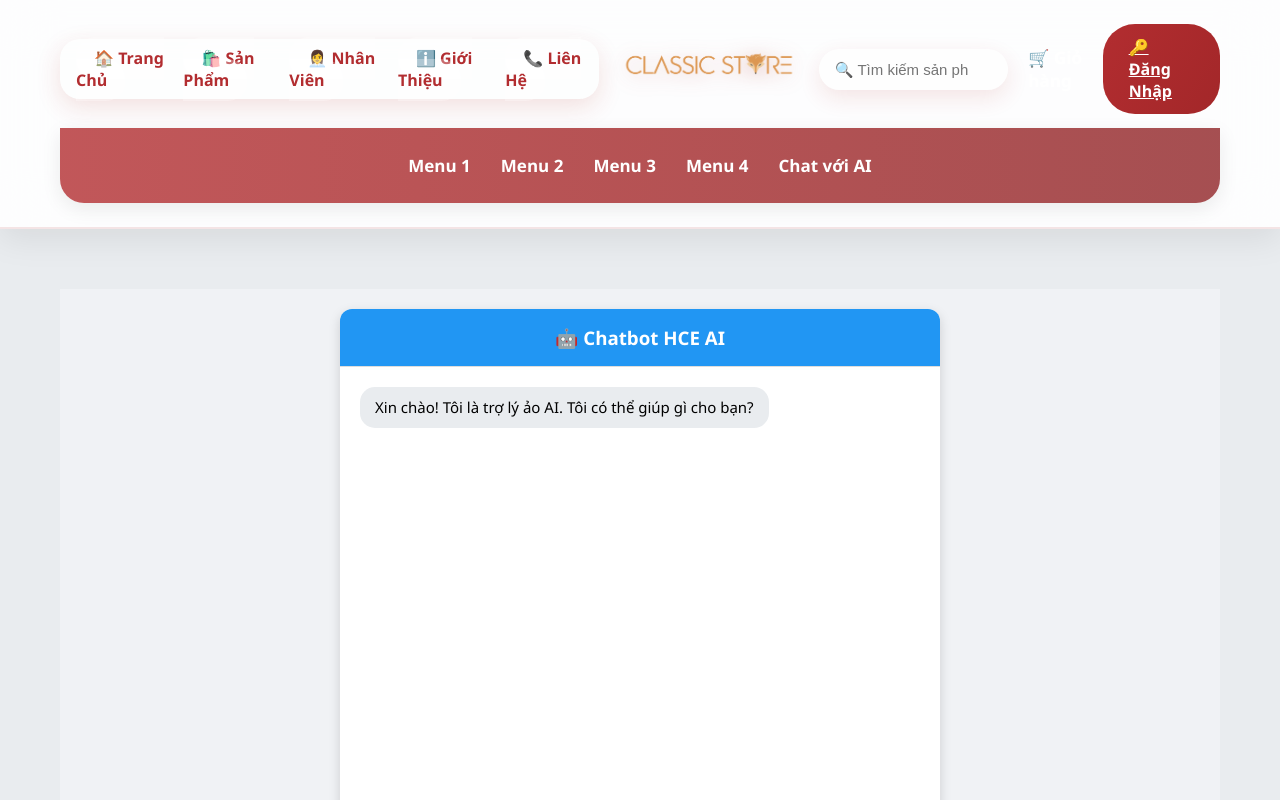
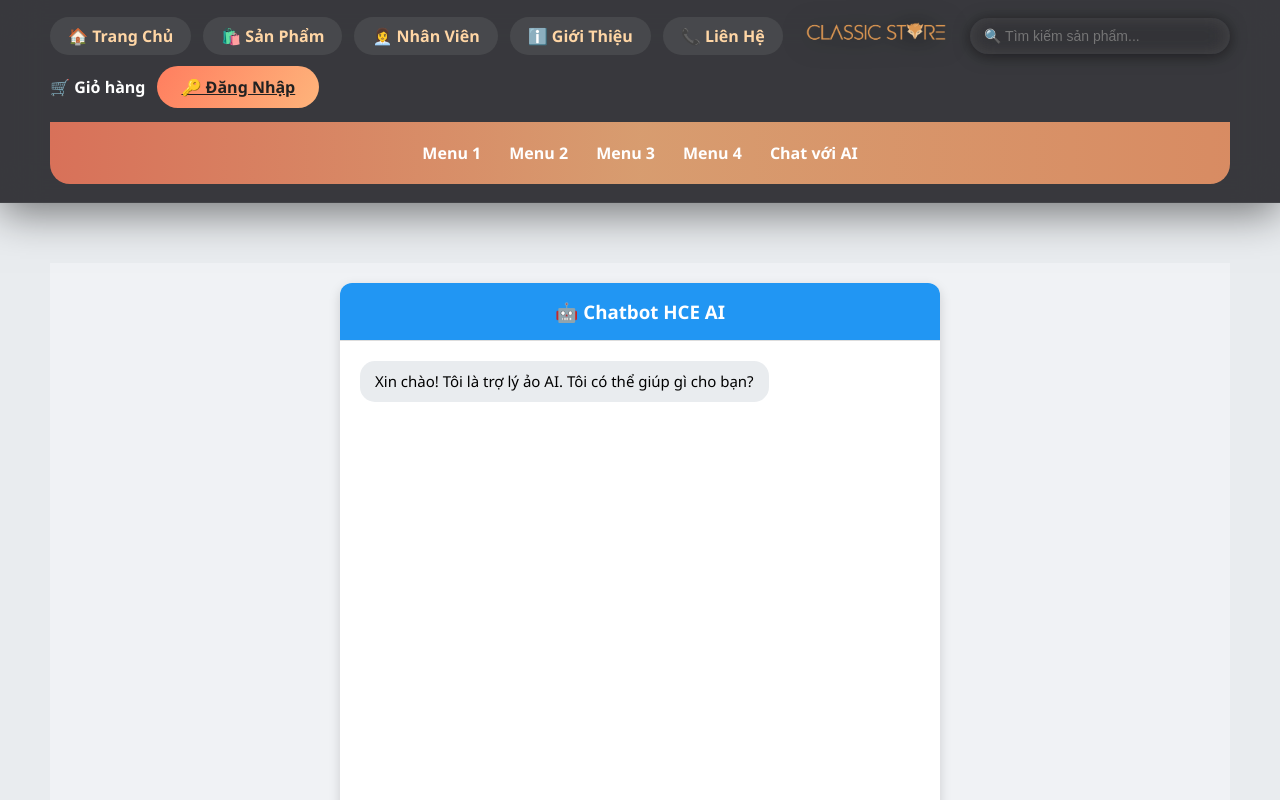
Before and after one commit to nguyenduythien5067-jpg/Bai_Giua_Ki_Thu5, a React (Create React App) app: page /chat in a window 1280 px wide. Shown: the top 800 px of the page. Built offline with nearby package versions, Linux system fonts and the light colour scheme; a web font is replaced by a local one.

Commit message:
layout.css

```diff
--- a/src/assets/css/layout.css
+++ b/src/assets/css/layout.css
@@ -1,85 +1,43 @@
+/* ================= Reset & Body ================= */
 * {
   margin: 0;
   padding: 0;
   box-sizing: border-box;
 }
 body {
-  font-family: system-ui, sans-serif;
-  background: linear-gradient(180deg, #fff8f9, #fff);
-  color: #222;
+  font-family: "Segoe UI", system-ui, sans-serif;
+  background: linear-gradient(180deg, #121214, #1c1c1e);
+  color: #eee;
   scroll-behavior: smooth;
 }
 
-/* Header */
+/* ================= Header ================= */
 .header {
-  background: rgba(255, 255, 255, 0.9);
-  backdrop-filter: blur(28px);
-  box-shadow: 0 10px 32px rgba(0, 0, 0, 0.08);
-  padding: 24px 60px;
+  background: rgba(25, 25, 30, 0.85);
+  backdrop-filter: blur(20px);
+  box-shadow: 0 10px 40px rgba(0, 0, 0, 0.5);
+  padding: 18px 50px;
   position: sticky;
   top: 0;
   z-index: 200;
-  border-bottom: 2px solid rgba(178, 45, 48, 0.12);
-  transition: all 0.35s ease;
+  border-bottom: 1px solid rgba(255, 255, 255, 0.05);
   display: flex;
   flex-direction: column;
   gap: 14px;
+  transition: all 0.35s ease;
 }
 .header.shrink {
-  padding: 12px 60px;
-  box-shadow: 0 6px 22px rgba(178, 45, 48, 0.14);
-}
-.fade-in {
-  opacity: 0;
-  animation: fadeInSlide 1s forwards;
-}
-@keyframes fadeInSlide {
-  from {
-    opacity: 0;
-    transform: translateY(20px);
-  }
-  to {
-    opacity: 1;
-    transform: translateY(0);
-  }
+  padding: 10px 30px;
+  box-shadow: 0 6px 28px rgba(0, 0, 0, 0.5);
 }
 
+/* Header Top */
 .header-top {
   display: flex;
   justify-content: space-between;
   align-items: center;
-  gap: 20px;
-}
-
-/* Menu-left */
-.menu-left {
-  background: rgba(255, 255, 255, 0.15);
-  backdrop-filter: blur(18px);
-  border-radius: 20px;
-  padding: 8px 16px;
-  display: flex;
+  flex-wrap: wrap;
   gap: 12px;
-  box-shadow: 0 8px 24px rgba(178, 45, 48, 0.15);
-}
-.nav-list {
-  display: flex;
-  gap: 16px;
-  list-style: none;
-}
-.nav-link {
-  text-decoration: none;
-  color: #b22d30;
-  font-weight: 600;
-  padding: 10px 18px;
-  border-radius: 20px;
-  transition: all 0.35s ease;
-  background: rgba(255, 255, 255, 0.3);
-}
-.nav-link:hover {
-  background: linear-gradient(135deg, #b22d30, #a32729);
-  color: #fff;
-  transform: translateY(-3px) scale(1.05);
-  box-shadow: 0 12px 28px rgba(178, 45, 48, 0.35);
 }
 
 /* Logo */
@@ -88,92 +46,116 @@ body {
   text-align: center;
 }
 .logo {
-  width: 180px;
+  width: 150px;
   cursor: pointer;
-  transition: transform 0.55s ease, filter 0.45s ease;
-  filter: drop-shadow(0 3px 10px rgba(178, 45, 48, 0.32));
+  transition: transform 0.35s ease, filter 0.35s ease;
+  filter: drop-shadow(0 2px 12px rgba(0, 0, 0, 0.7));
 }
 .logo:hover {
-  transform: scale(1.16);
-  filter: drop-shadow(0 12px 28px rgba(178, 45, 48, 0.48));
+  transform: scale(1.12);
+  filter: drop-shadow(0 10px 24px rgba(255, 255, 255, 0.3));
 }
 
-/* Search */
+/* Nav Menu */
+.menu-left {
+  display: flex;
+  gap: 12px;
+  flex-wrap: wrap;
+}
+.nav-list {
+  display: flex;
+  gap: 12px;
+  list-style: none;
+  flex-wrap: wrap;
+}
+.nav-link {
+  text-decoration: none;
+  color: #ffd6a5;
+  font-weight: 600;
+  padding: 8px 18px;
+  border-radius: 20px;
+  background: rgba(255, 255, 255, 0.08);
+  transition: all 0.3s ease;
+}
+.nav-link:hover {
+  background: linear-gradient(135deg, #ff7e5f, #feb47b);
+  color: #fff;
+  transform: translateY(-2px) scale(1.05);
+  box-shadow: 0 8px 22px rgba(255, 126, 95, 0.4);
+}
+
+/* Search Box */
 .search-box {
   position: relative;
-  width: 280px;
+  width: 260px;
 }
 .search-input {
   width: 100%;
-  padding: 12px 40px 12px 16px;
+  padding: 10px 36px 10px 14px;
   border-radius: 30px;
   border: none;
-  background: rgba(255, 255, 255, 0.25);
-  backdrop-filter: blur(15px);
-  font-size: 15px;
-  color: #222;
-  box-shadow: 0 8px 22px rgba(178, 45, 48, 0.12);
-  transition: all 0.35s ease;
+  background: rgba(255, 255, 255, 0.08);
+  backdrop-filter: blur(12px);
+  font-size: 14px;
+  color: #eee;
+  box-shadow: 0 2px 16px rgba(0, 0, 0, 0.5);
+  transition: all 0.3s ease;
 }
 .search-input:focus {
   outline: none;
-  box-shadow: 0 10px 28px rgba(178, 45, 48, 0.32);
-  background: rgba(255, 255, 255, 0.35);
+  background: rgba(255, 255, 255, 0.12);
+  box-shadow: 0 6px 28px rgba(255, 255, 255, 0.2);
 }
 .suggestions-list {
   position: absolute;
-  top: 100%;
+  top: 110%;
   left: 0;
   right: 0;
-  background: rgba(255, 255, 255, 0.25);
-  backdrop-filter: blur(18px);
-  border-radius: 18px;
-  box-shadow: 0 12px 28px rgba(178, 45, 48, 0.25);
-  margin-top: 10px;
-  max-height: 220px;
+  background: rgba(40, 40, 45, 0.95);
+  backdrop-filter: blur(16px);
+  border-radius: 14px;
+  margin-top: 6px;
+  max-height: 200px;
   overflow-y: auto;
-  transition: all 0.35s ease;
+  transition: all 0.25s ease;
 }
 .suggestion-item {
-  padding: 12px 18px;
+  padding: 10px 16px;
   cursor: pointer;
-  border-radius: 14px;
-  transition: all 0.35s ease;
+  border-radius: 12px;
+  transition: all 0.25s ease;
 }
 .suggestion-item:hover,
 .suggestion-item.highlight {
-  background: linear-gradient(120deg, #b22d30, #a32729);
+  background: linear-gradient(120deg, #ff7e5f, #feb47b);
   color: #fff;
-  transform: scale(1.02);
-  box-shadow: 0 6px 20px rgba(178, 45, 48, 0.32);
+  transform: scale(1.03);
 }
 
 /* User / Cart */
 .user-cart {
   display: flex;
   align-items: center;
-  gap: 16px;
+  gap: 12px;
 }
 .cart-link {
-  text-decoration: none;
   font-weight: 600;
-  color: #b22d30;
-  padding: 6px 18px;
-  border-radius: 30px;
-  background: rgba(255, 255, 255, 0.7);
-  transition: all 0.35s ease;
+  color: #ffd6a5;
+  padding: 6px 16px;
+  border-radius: 28px;
+  background: rgba(255, 255, 255, 0.08);
+  transition: all 0.3s ease;
 }
 .cart-link:hover {
-  background: linear-gradient(120deg, #b22d30, #a32729);
+  background: linear-gradient(120deg, #ff7e5f, #feb47b);
   color: #fff;
-  transform: scale(1.06);
 }
 .login-link,
 .logout-btn {
-  background: linear-gradient(120deg, #b22d30, #a32729);
-  color: #fff;
-  padding: 12px 26px;
-  border-radius: 32px;
+  background: linear-gradient(120deg, #ff7e5f, #feb47b);
+  color: #222;
+  padding: 10px 24px;
+  border-radius: 28px;
   font-weight: 600;
   border: none;
   cursor: pointer;
@@ -182,34 +164,32 @@ body {
 .login-link:hover,
 .logout-btn:hover {
   transform: translateY(-2px) scale(1.06);
-  box-shadow: 0 8px 26px rgba(178, 45, 48, 0.38);
+  box-shadow: 0 8px 26px rgba(255, 126, 95, 0.35);
 }
 
-/* Menubar */
+/* ================= Menubar ================= */
 .menubar {
-  background: linear-gradient(90deg, #b22d30cc, #a32729cc, #8f2326cc);
-  padding: 18px 60px;
+  background: linear-gradient(90deg, #ff7e5fcc, #feb47bcc, #ff9f6bcc);
+  padding: 14px 50px;
   display: flex;
   justify-content: center;
-  gap: 30px;
-  border-radius: 0 0 24px 24px;
-  box-shadow: 0 6px 20px rgba(0, 0, 0, 0.08);
+  gap: 28px;
+  border-radius: 0 0 20px 20px;
   flex-wrap: wrap;
-  transition: all 0.35s ease;
 }
 .menu-item {
   color: #fff;
   text-decoration: none;
   font-weight: 600;
-  font-size: 17px;
+  font-size: 16px;
   position: relative;
-  padding: 8px 0;
+  padding: 6px 0;
   transition: all 0.35s ease;
 }
 .menu-item::after {
   content: "";
   position: absolute;
-  bottom: -4px;
+  bottom: -3px;
   left: 0;
   width: 0;
   height: 2px;
@@ -220,91 +200,86 @@ body {
   width: 100%;
 }
 .menu-item:hover {
-  transform: translateY(-3px) scale(1.05);
-  text-shadow: 0 0 12px #fff;
-  box-shadow: 0 0 20px rgba(255, 255, 255, 0.3);
+  transform: translateY(-2px) scale(1.05);
+  text-shadow: 0 0 8px #fff;
 }
 
-/* Main content */
+/* ================= Main Content ================= */
 .main-content {
   display: grid;
   grid-template-columns: repeat(auto-fit, minmax(260px, 1fr));
-  gap: 36px;
-  padding: 60px 60px;
+  gap: 28px;
+  padding: 60px 50px;
 }
 .card {
-  background: rgba(255, 255, 255, 0.85);
-  backdrop-filter: blur(18px);
-  border-radius: 26px;
-  box-shadow: 0 14px 36px rgba(178, 45, 48, 0.22);
-  padding: 28px;
-  transition: transform 0.45s ease, box-shadow 0.45s ease;
-  opacity: 0;
-  animation: fadeInSlide 1s forwards;
+  display: flex;
+  flex-direction: column;
+  background: rgba(50, 50, 55, 0.65);
+  backdrop-filter: blur(22px);
+  border-radius: 20px;
+  box-shadow: 0 12px 40px rgba(0, 0, 0, 0.5);
+  padding: 24px;
+  transition: transform 0.35s ease, box-shadow 0.35s ease, background 0.35s ease;
 }
 .card:hover {
-  transform: translateY(-12px) scale(1.08);
-  box-shadow: 0 22px 42px rgba(178, 45, 48, 0.32);
+  transform: translateY(-12px) scale(1.06);
+  box-shadow: 0 24px 48px rgba(255, 126, 95, 0.35);
+  background: rgba(50, 50, 55, 0.8);
 }
 .card img {
   width: 100%;
-  border-radius: 20px;
-  margin-bottom: 22px;
-  transition: transform 0.45s ease;
-}
-.card img:hover {
-  transform: scale(1.1);
+  height: 180px;
+  object-fit: cover;
+  border-radius: 16px;
+  margin-bottom: 16px;
 }
 .card h3 {
-  font-size: 20px;
-  font-weight: 700;
-  margin-bottom: 14px;
-  color: #b22d30;
+  font-size: 18px;
+  color: #ffb997;
+  margin-bottom: 10px;
 }
 .card p {
-  font-size: 15px;
-  color: #555;
-  margin-bottom: 10px;
+  font-size: 14px;
+  color: #ccc;
+  margin-bottom: 12px;
+  flex-grow: 1;
 }
 .buy-btn {
-  background: linear-gradient(120deg, #b22d30, #a32729);
-  color: #fff;
-  padding: 10px 20px;
-  border-radius: 28px;
+  background: linear-gradient(120deg, #ff7e5f, #feb47b);
+  color: #222;
+  padding: 8px 20px;
+  border-radius: 24px;
   font-weight: 600;
   border: none;
   cursor: pointer;
-  transition: all 0.35s ease;
+  transition: all 0.25s ease;
 }
 .buy-btn:hover {
-  transform: scale(1.05);
-  box-shadow: 0 8px 28px rgba(178, 45, 48, 0.38);
+  transform: scale(1.06);
+  box-shadow: 0 10px 28px rgba(255, 126, 95, 0.38);
 }
 
-/* Footer */
+/* ================= Footer ================= */
 .footer {
-  background: linear-gradient(90deg, #b22d30, #a32729, #8f2326);
-  color: #fff;
+  background: linear-gradient(90deg, #ff7e5f, #feb47b, #ff9f6b);
+  color: #222;
   text-align: center;
-  padding: 36px;
-  font-size: 16px;
+  padding: 36px 20px;
+  font-size: 15px;
   letter-spacing: 0.5px;
-  border-top: 4px solid #fff4f4;
-  box-shadow: inset 0 4px 16px rgba(0, 0, 0, 0.08);
-  border-radius: 0 0 28px 28px;
+  border-top: 2px solid rgba(255, 255, 255, 0.2);
+  border-radius: 0 0 20px 20px;
 }
 
-/* Responsive */
+/* ================= Responsive ================= */
 @media (max-width: 992px) {
   .header {
-    padding: 16px 25px;
-    flex-direction: column;
-    gap: 14px;
+    padding: 14px 25px;
   }
   .menubar {
     flex-direction: column;
     gap: 16px;
-    padding: 14px 25px;
+    padding: 12px 25px;
   }
   .main-content {
     grid-template-columns: repeat(auto-fit, minmax(220px, 1fr));
@@ -312,11 +287,14 @@ body {
   }
 }
 @media (max-width: 600px) {
-  .header {
-    padding: 14px 18px;
-  }
   .main-content {
     grid-template-columns: 1fr;
     padding: 24px 15px;
   }
+  .header {
+    padding: 12px 15px;
+  }
+  .logo {
+    width: 120px;
+  }
 }
```
